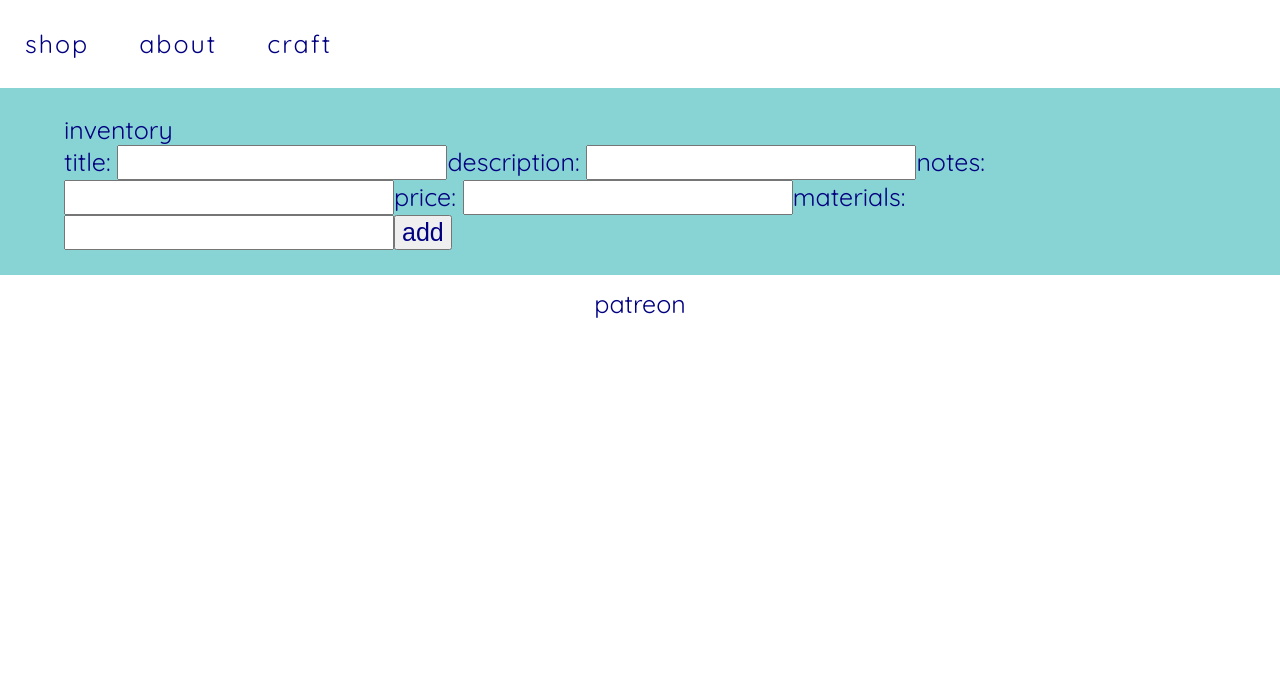
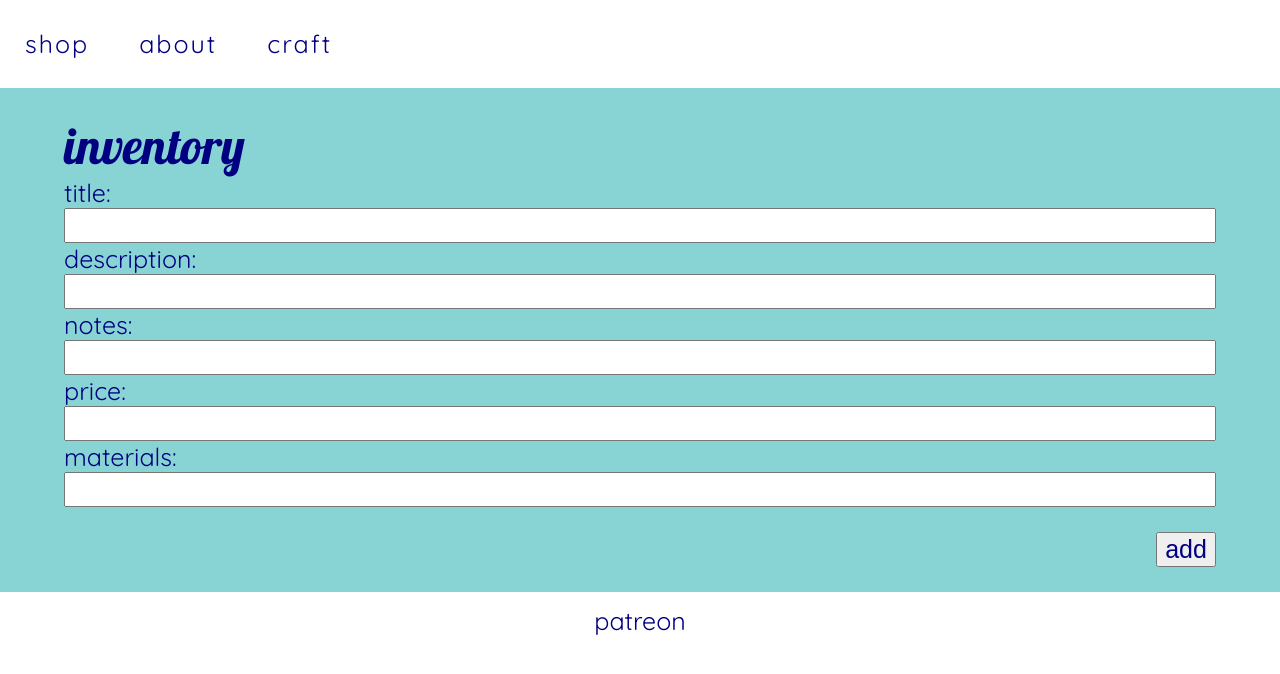
Before and after one commit to victoriarainc/ecommerce, a React app: page /inventory in a window 1280 px wide. Built offline with nearby package versions, Linux system fonts and the light colour scheme.

Commit message:
added styling to inventory page

```diff
--- a/src/components/Inventory.js
+++ b/src/components/Inventory.js
@@ -8,7 +8,7 @@ export default class Craft extends Component {
 
   render() {
     return (
-      <div className="shop">
+      <div className="inventory">
         <header className="inventoryHeader">Inventory</header>
         <form className = "addInventory" action="/inventory" method="post">
           Title: <input type="text" name="title" />
@@ -16,7 +16,7 @@ export default class Craft extends Component {
           Notes: <input type="text" name="notes" />
           Price: <input type="text" name="price" />
           Materials: <input type="text" name="materials" />
-          <button>Add</button>
+          <button className = "inventoryButton">Add</button>
         </form>
       </div>
     );
--- a/src/styles/App.css
+++ b/src/styles/App.css
@@ -187,6 +187,24 @@ img {
   border-radius: 25px 25px 25px 0;
 }
 
+/*----- inventory -------*/
+
+.inventoryHeader {
+  font-family: 'Lobster', cursive;
+  font-size: 50px;
+}
+
+.addInventory {
+  display: flex;
+  flex-direction: column;
+}
+
+.inventoryButton {
+  width: 60px;
+  margin-left: auto;
+  margin-top: 1em;
+}
+
 /*====== MEDIA QUERIES =======*/
 
 @media only screen and (max-width: 750px) {
```
